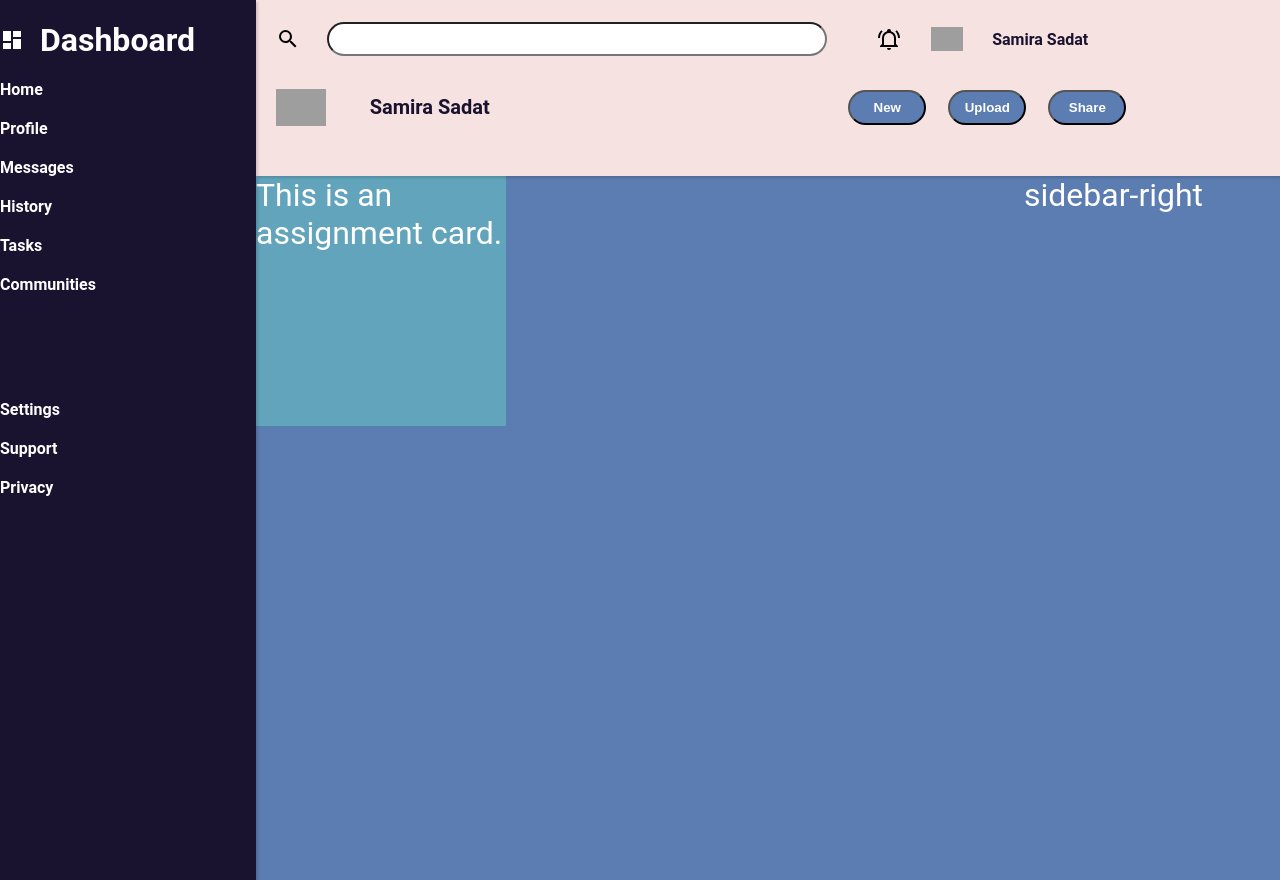
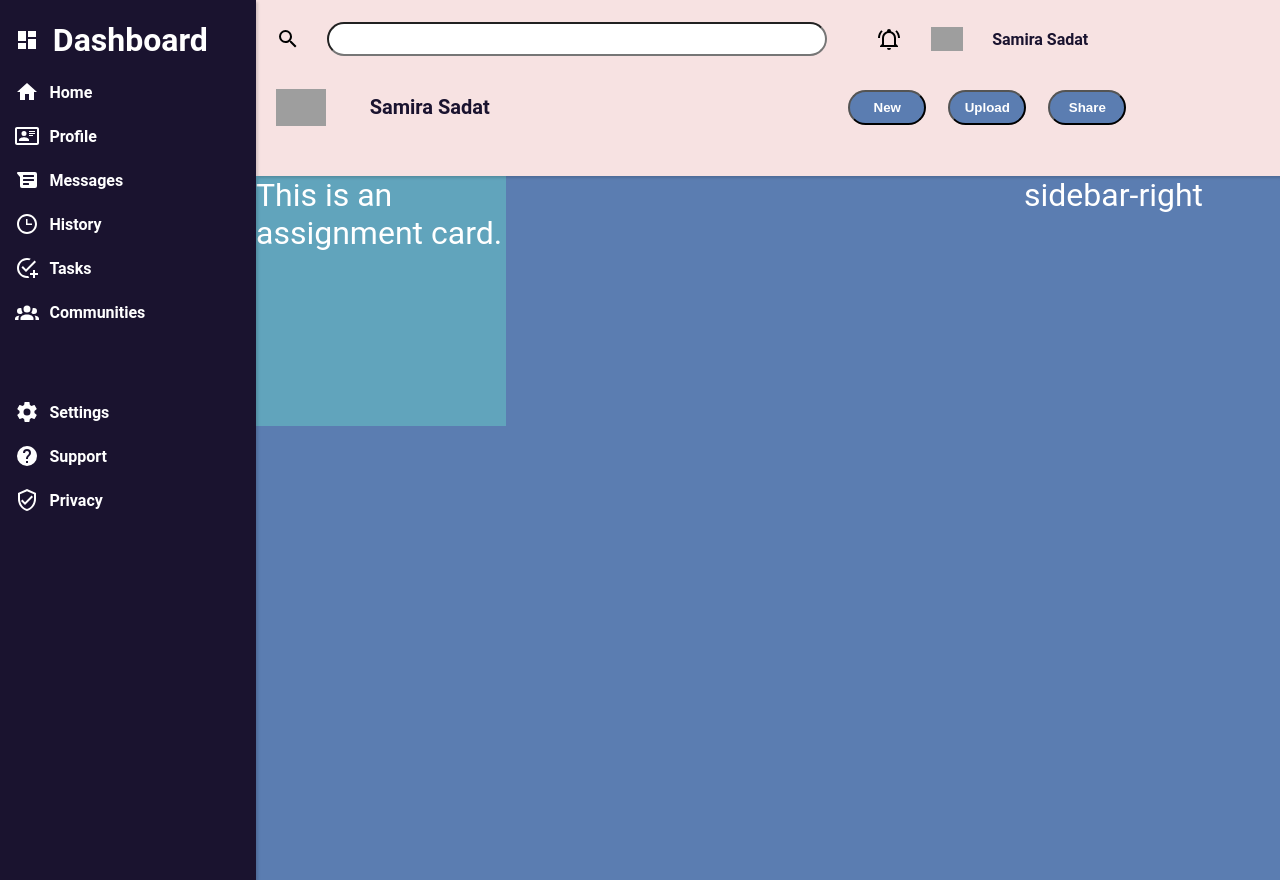
Before and after one commit to samira-sadat48/admin_dashboard, a plain HTML site: page index.html in a window 1280 px wide. Drawn offline with Linux system fonts and the light colour scheme; grey boxes are pictures that could not be loaded.

Commit message:
Added icons to nav item rows

```diff
--- a/index.html
+++ b/index.html
@@ -47,36 +47,45 @@
 
             <div class="nav-grid-top">
                 <div class="nav-row-box">
+                    <img src="icons/home.svg" alt=" " class="filter-white">
                     <h3>Home</h3>
                 </div>
 
                 <div class="nav-row-box">
+                    <img src="icons/card-account-details-outline.svg" alt=" " class="filter-white">
                     <h3>Profile</h3>
                 </div>
 
                 <div class="nav-row-box">
+                    <img src="icons/android-messages.svg" alt="" class="filter-white">
                     <h3>Messages</h3>
                 </div>
 
                 <div class="nav-row-box">
+                    <img src="icons/clock-time-three-outline.svg" alt=" " class="filter-white">
                     <h3>History</h3>
                 </div>
-                <div c3ass="nav-row-box">
+                <div class="nav-row-box">
+                    <img src="icons/checkbox-marked-circle-plus-outline.svg" alt=" " class="filter-white">
                     <h3>Tasks</h3>
                 </div>
-                <div c3ass="nav-row-box">
+                <div class="nav-row-box">
+                    <img src="icons/account-group.svg" alt=" " class="filter-white">
                     <h3>Communities</h3>
                 </div>
             </div>
 
             <div class="nav-grid-bottom">
-                <div c3ass="nav-row-box">
+                <div class="nav-row-box">
+                    <img src="icons/cog.svg" alt=" " class="filter-white">
                     <h3>Settings</h3>
                 </div>
-                <div c3ass="nav-row-box">
+                <div class="nav-row-box">
+                    <img src="icons/help-circle.svg" alt=" " class="filter-white">
                     <h3>Support</h3>
                 </div>
-                <div c3ass="nav-row-box">
+                <div class="nav-row-box">
+                    <img src="icons/shield-check-outline.svg" alt=" " class="filter-white">
                     <h3>Privacy</h3>
                 </div>
             </div>
--- a/styles.css
+++ b/styles.css
@@ -97,6 +97,7 @@
     display: grid;
     grid-template-rows: 1fr 4fr 6fr;
     align-items:flex-start;
+    padding-left: 15px;
 }
 
 .nav-grid-header {
@@ -119,6 +120,12 @@
     grid-template-columns: 1fr;
     grid-template-rows: repeat(3,1fr);
     gap: 20px;
+}
+
+.nav-row-box {
+    display: grid;
+    grid-template-columns: 1fr 6fr;
+    align-items: center;
 }
 
 /*Article*/
```
